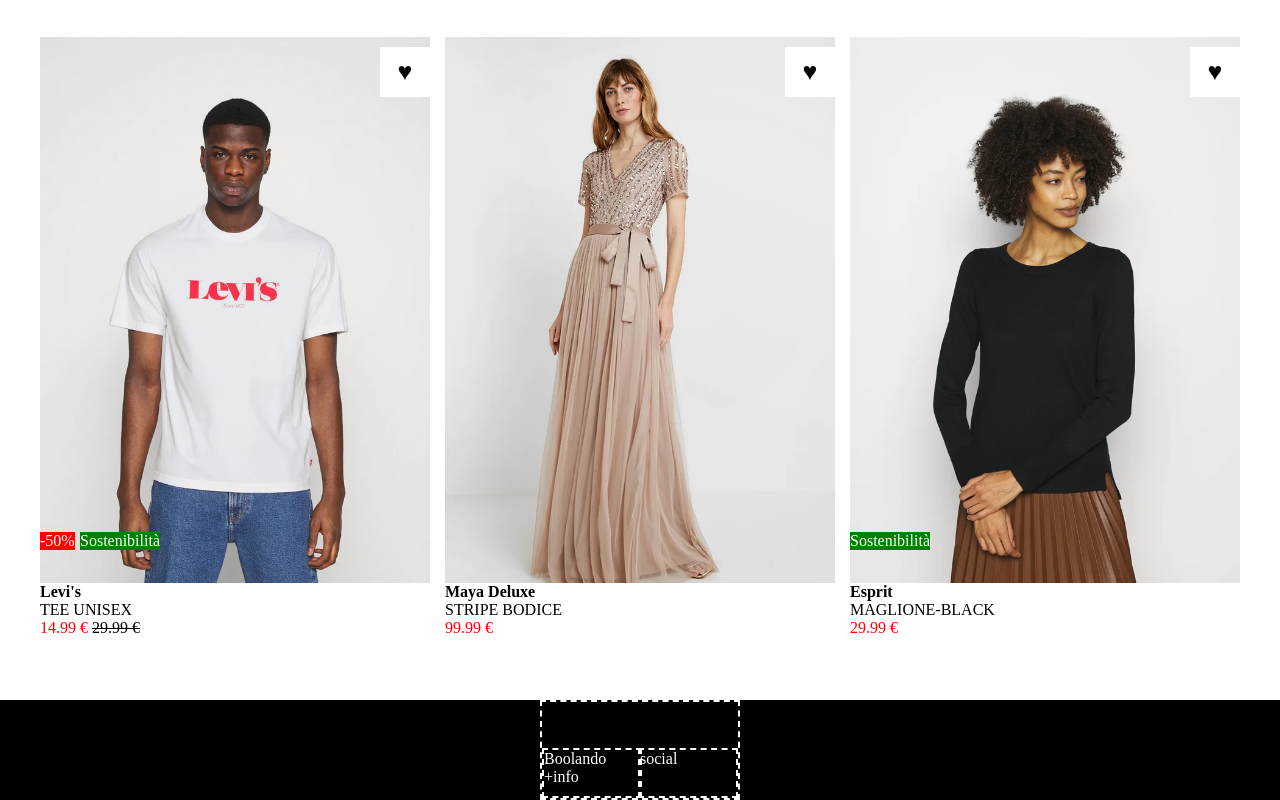
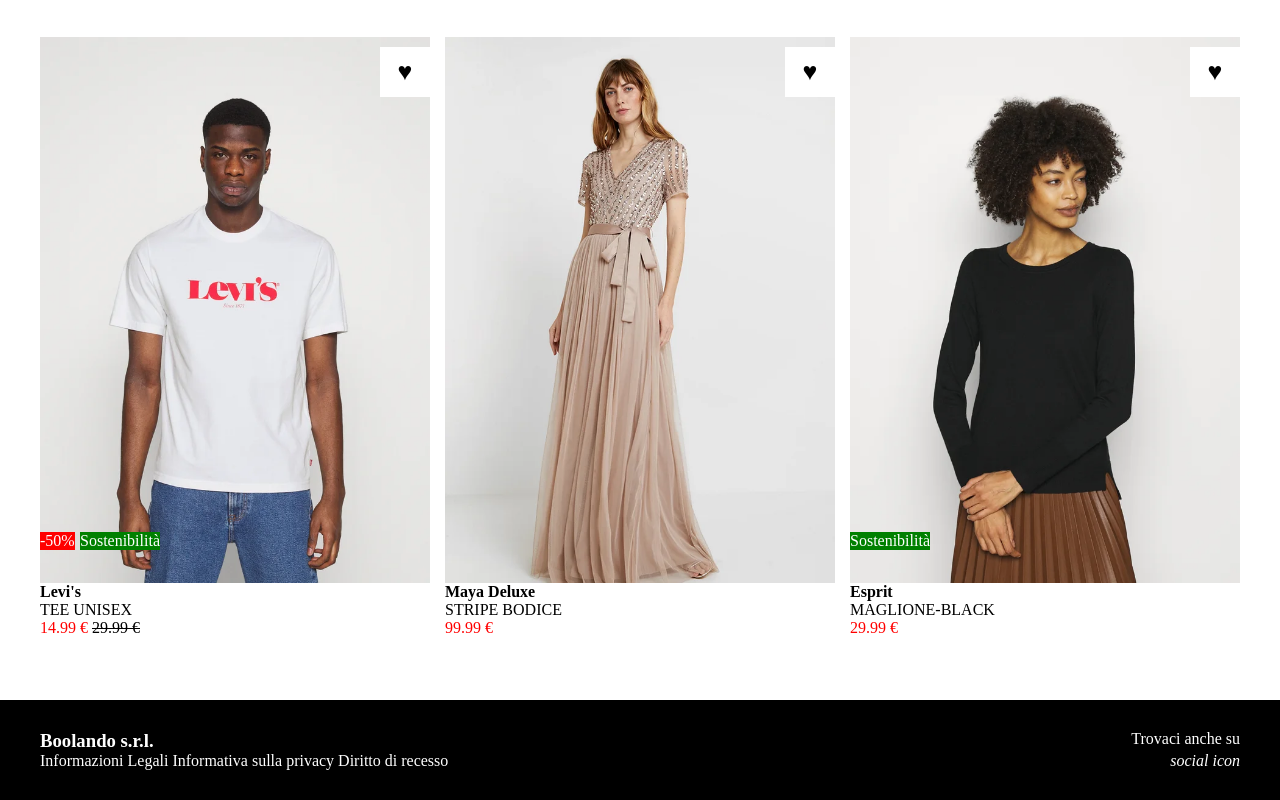
Before and after one commit to AndreaPiazza33/html-css-boolando, a plain HTML site: page index.html in a window 1280 px wide. Shown: the part 726-1526 px from the top of the page. Drawn offline with Linux system fonts and the light colour scheme.

Commit message:
style: add CSS to footer

```diff
--- a/CSS/style.css
+++ b/CSS/style.css
@@ -11,7 +11,7 @@
 
 /*utils*/
 .container{
-    max-width: 1200px;
+    width: 1200px;
     margin: 0 auto
 }
 .flex{
@@ -133,22 +133,32 @@
     position: relative;
     height: 100px;
     width: 200px;
-    border: 2px dashed white;
-}
-.debug-footer-text{
-    position: absolute;
-    bottom: 0;
-    height: 50px;
-    width: 100px;
-    border: 2px dashed white;
     color: white;
 }
-.debug-footer-social{
+footer h3{
+  position: absolute;
+  top: 30px;
+}
+
+.list-footer{
+  position: absolute;
+  bottom: 30px;
+  left: 0;
+  list-style-type: none;
+}
+.list-footer li{
+  display: inline;
+  align-items: center;
+}
+.footer-social{
     position: absolute;
-    bottom: 0;
     right: 0;
-    height: 50px;
-    width: 100px;
-    border: 2px dashed white;
+    top: 30px;
     color: white;
 }
+.social-footer{
+  position: absolute;
+  right: 0;
+  bottom: 30px;
+  color: white;
+}
--- a/index.html
+++ b/index.html
@@ -85,8 +85,14 @@
     </main>
     <footer><!--testo sinistro + social a destra-->
         <div class="container flex justify-between">
-            <span class="debug-footer-text">Boolando +info</span>
-            <span class="debug-footer-social">social</span>
+            <h3>Boolando s.r.l.</h3>
+            <ul class="list-footer">
+              <li>Informazioni Legali</li>
+              <li>Informativa sulla privacy</li>
+              <li>Diritto di recesso</li>
+            </ul>
+            <span class="footer-social">Trovaci anche su</span>
+            <i class="social-footer">social icon</i>
         </div>
     </footer>
 </body>
```
